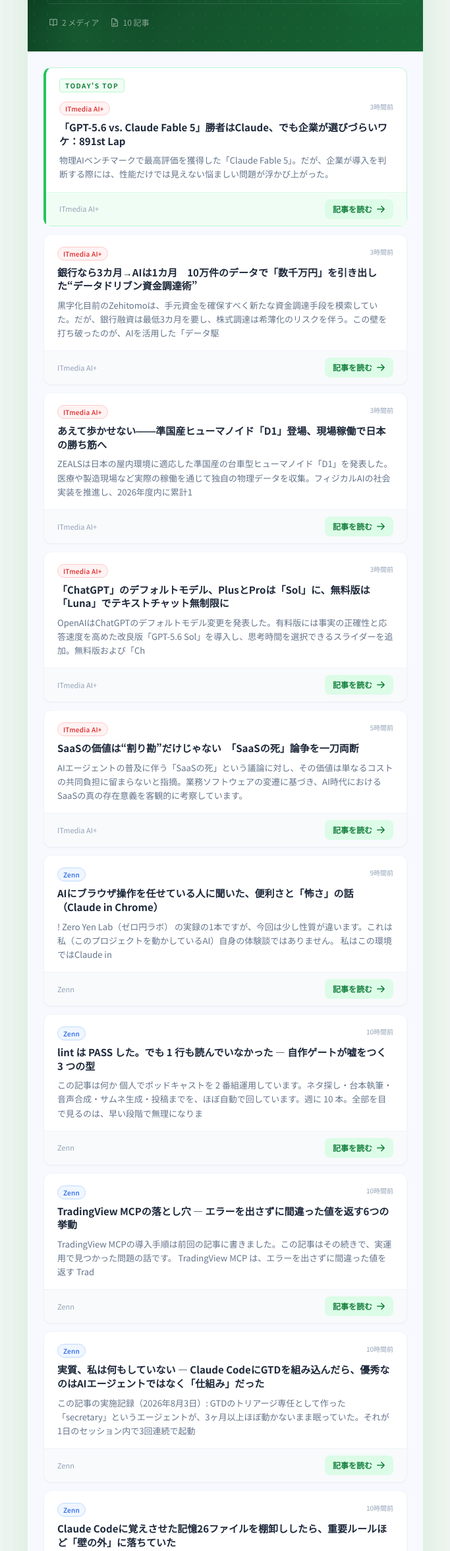
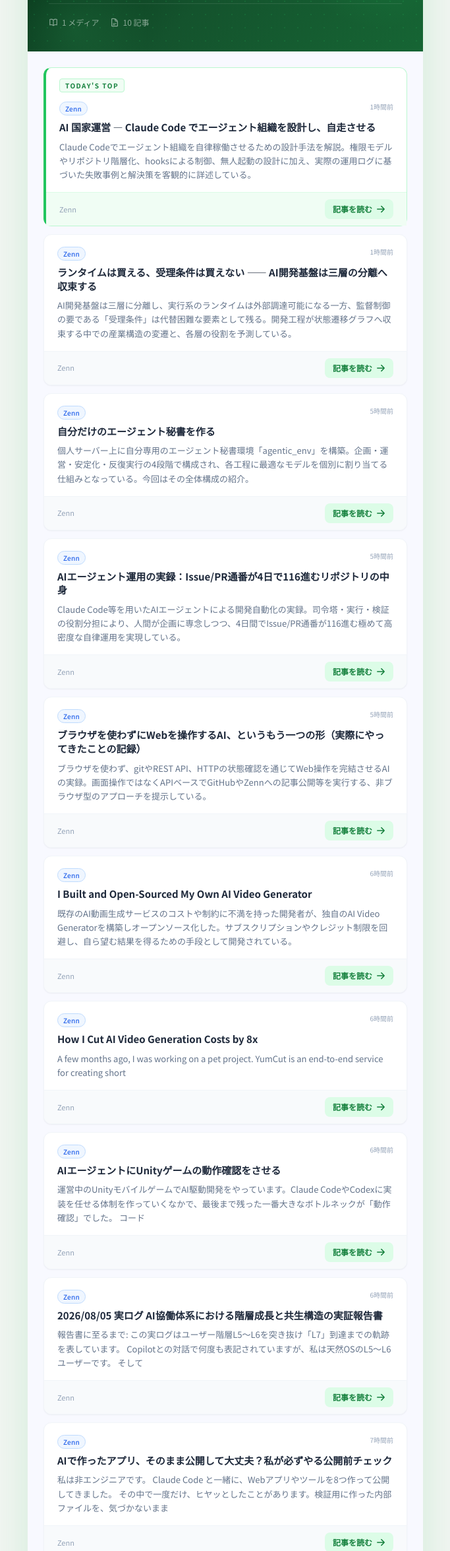
Before and after one commit to muramasalldr-max/ai-news-delivery, a plain HTML site: page index.html in a window 1280 px wide. Shown: the part 196-2547 px from the top of the page at 66% size, without its empty margins (298-981 px from the left). Drawn offline with nearby package versions, Linux system fonts and the light colour scheme.

Commit message:
deploy: d10dac0924df5cd2effa6f749fe977626c312e90

```diff
--- a/index.html
+++ b/index.html
@@ -110,7 +110,7 @@
           <svg class="w-3.5 h-3.5" fill="none" viewBox="0 0 24 24" stroke="currentColor" stroke-width="2">
             <path stroke-linecap="round" stroke-linejoin="round" d="M12 6.042A8.967 8.967 0 006 3.75c-1.052 0-2.062.18-3 .512v14.25A8.987 8.987 0 016 18c2.305 0 4.408.867 6 2.292m0-14.25a8.966 8.966 0 016-2.292c1.052 0 2.062.18 3 .512v14.25A8.987 8.987 0 0018 18a8.966 8.966 0 00-6 2.292m0-14.25v14.25" />
           </svg>
-          <span>2 メディア</span>
+          <span>1 メディア</span>
         </div>
         <div class="flex items-center gap-1.5 text-white/50 text-xs">
           <svg class="w-3.5 h-3.5" fill="none" viewBox="0 0 24 24" stroke="currentColor" stroke-width="2">
@@ -129,15 +129,15 @@
         <div class="px-5 pt-3 pb-1"><span class="inline-block text-[10px] font-bold tracking-[0.15em] text-brand-700 bg-brand-50 border border-brand-200 rounded px-2 py-0.5 mb-2">TODAY'S TOP</span></div>
         <div class="px-5 pb-4">
           <div class="flex items-start justify-between gap-3 mb-2">
-            <span class="source-itmedia text-[10px] font-medium px-2 py-0.5 rounded-full border tracking-wide flex-shrink-0 mt-0.5">ITmedia AI+</span>
-            <span class="text-[10px] text-slate-400 flex-shrink-0 mt-0.5">3時間前</span>
+            <span class="source-zenn text-[10px] font-medium px-2 py-0.5 rounded-full border tracking-wide flex-shrink-0 mt-0.5">Zenn</span>
+            <span class="text-[10px] text-slate-400 flex-shrink-0 mt-0.5">1時間前</span>
           </div>
-          <h2 class="text-slate-800 font-bold text-[15px] leading-snug mb-2">「GPT-5.6 vs. Claude Fable 5」勝者はClaude、でも企業が選びづらいワケ：891st Lap</h2>
-          <p class="text-slate-500 text-[13px] leading-relaxed">物理AIベンチマークで最高評価を獲得した「Claude Fable 5」。だが、企業が導入を判断する際には、性能だけでは見えない悩ましい問題が浮かび上がった。</p>
+          <h2 class="text-slate-800 font-bold text-[15px] leading-snug mb-2">AI 国家運営 — Claude Code でエージェント組織を設計し、自走させる</h2>
+          <p class="text-slate-500 text-[13px] leading-relaxed">Claude Codeでエージェント組織を自律稼働させるための設計手法を解説。権限モデルやリポジトリ階層化、hooksによる制御、無人起動の設計に加え、実際の運用ログに基づいた失敗事例と解決策を客観的に詳述している。</p>
         </div>
         <div class="px-5 py-2.5 bg-brand-50 border-brand-100 border-t flex items-center justify-between">
-          <span class="text-[11px] text-slate-400">ITmedia AI+</span>
-          <a href="https://kn.itmedia.co.jp/kn/articles/2608/07/news037.html" target="_blank" rel="noopener noreferrer"
+          <span class="text-[11px] text-slate-400">Zenn</span>
+          <a href="https://zenn.dev/berrylove/books/ai-agent-nation" target="_blank" rel="noopener noreferrer"
              class="inline-flex items-center gap-1.5 text-brand-700 text-[12px] font-semibold bg-brand-100 hover:bg-brand-200 px-3 py-1.5 rounded-lg transition-colors">
             記事を読む
             <svg class="w-3.5 h-3.5" fill="none" viewBox="0 0 24 24" stroke="currentColor" stroke-width="2.5">
@@ -152,15 +152,15 @@
 
         <div class="px-5 py-4">
           <div class="flex items-start justify-between gap-3 mb-2">
-            <span class="source-itmedia text-[10px] font-medium px-2 py-0.5 rounded-full border tracking-wide flex-shrink-0 mt-0.5">ITmedia AI+</span>
-            <span class="text-[10px] text-slate-400 flex-shrink-0 mt-0.5">3時間前</span>
+            <span class="source-zenn text-[10px] font-medium px-2 py-0.5 rounded-full border tracking-wide flex-shrink-0 mt-0.5">Zenn</span>
+            <span class="text-[10px] text-slate-400 flex-shrink-0 mt-0.5">1時間前</span>
           </div>
-          <h2 class="text-slate-800 font-bold text-[15px] leading-snug mb-2">銀行なら3カ月→AIは1カ月　10万件のデータで「数千万円」を引き出した“データドリブン資金調達術”</h2>
-          <p class="text-slate-500 text-[13px] leading-relaxed">黒字化目前のZehitomoは、手元資金を確保すべく新たな資金調達手段を模索していた。だが、銀行融資は最低3カ月を要し、株式調達は希薄化のリスクを伴う。この壁を打ち破ったのが、AIを活用した「データ駆</p>
+          <h2 class="text-slate-800 font-bold text-[15px] leading-snug mb-2">ランタイムは買える、受理条件は買えない —— AI開発基盤は三層の分離へ収束する</h2>
+          <p class="text-slate-500 text-[13px] leading-relaxed">AI開発基盤は三層に分離し、実行系のランタイムは外部調達可能になる一方、監督制御の要である「受理条件」は代替困難な要素として残る。開発工程が状態遷移グラフへ収束する中での産業構造の変遷と、各層の役割を予測している。</p>
         </div>
         <div class="px-5 py-2.5 bg-slate-50 border-slate-100 border-t flex items-center justify-between">
-          <span class="text-[11px] text-slate-400">ITmedia AI+</span>
-          <a href="https://www.itmedia.co.jp/business/articles/2608/07/news011.html" target="_blank" rel="noopener noreferrer"
+          <span class="text-[11px] text-slate-400">Zenn</span>
+          <a href="https://zenn.dev/cognitiveosmdl/articles/b0790c49105b59" target="_blank" rel="noopener noreferrer"
              class="inline-flex items-center gap-1.5 text-brand-700 text-[12px] font-semibold bg-brand-100 hover:bg-brand-200 px-3 py-1.5 rounded-lg transition-colors">
             記事を読む
             <svg class="w-3.5 h-3.5" fill="none" viewBox="0 0 24 24" stroke="currentColor" stroke-width="2.5">
@@ -175,15 +175,15 @@
 
         <div class="px-5 py-4">
           <div class="flex items-start justify-between gap-3 mb-2">
-            <span class="source-itmedia text-[10px] font-medium px-2 py-0.5 rounded-full border tracking-wide flex-shrink-0 mt-0.5">ITmedia AI+</span>
-            <span class="text-[10px] text-slate-400 flex-shrink-0 mt-0.5">3時間前</span>
+            <span class="source-zenn text-[10px] font-medium px-2 py-0.5 rounded-full border tracking-wide flex-shrink-0 mt-0.5">Zenn</span>
+            <span class="text-[10px] text-slate-400 flex-shrink-0 mt-0.5">5時間前</span>
           </div>
-          <h2 class="text-slate-800 font-bold text-[15px] leading-snug mb-2">あえて歩かせない――準国産ヒューマノイド「D1」登場、現場稼働で日本の勝ち筋へ</h2>
-          <p class="text-slate-500 text-[13px] leading-relaxed">ZEALSは日本の屋内環境に適応した準国産の台車型ヒューマノイド「D1」を発表した。医療や製造現場など実際の稼働を通じて独自の物理データを収集。フィジカルAIの社会実装を推進し、2026年度内に累計1</p>
+          <h2 class="text-slate-800 font-bold text-[15px] leading-snug mb-2">自分だけのエージェント秘書を作る</h2>
+          <p class="text-slate-500 text-[13px] leading-relaxed">個人サーバー上に自分専用のエージェント秘書環境「agentic_env」を構築。企画・運営・安定化・反復実行の4段階で構成され、各工程に最適なモデルを個別に割り当てる仕組みとなっている。今回はその全体構成の紹介。</p>
         </div>
         <div class="px-5 py-2.5 bg-slate-50 border-slate-100 border-t flex items-center justify-between">
-          <span class="text-[11px] text-slate-400">ITmedia AI+</span>
-          <a href="https://monoist.itmedia.co.jp/mn/articles/2608/07/news039.html" target="_blank" rel="noopener noreferrer"
+          <span class="text-[11px] text-slate-400">Zenn</span>
+          <a href="https://zenn.dev/nhandsome/articles/ec2bcbf71dc262" target="_blank" rel="noopener noreferrer"
              class="inline-flex items-center gap-1.5 text-brand-700 text-[12px] font-semibold bg-brand-100 hover:bg-brand-200 px-3 py-1.5 rounded-lg transition-colors">
             記事を読む
             <svg class="w-3.5 h-3.5" fill="none" viewBox="0 0 24 24" stroke="currentColor" stroke-width="2.5">
@@ -198,15 +198,15 @@
 
         <div class="px-5 py-4">
           <div class="flex items-start justify-between gap-3 mb-2">
-            <span class="source-itmedia text-[10px] font-medium px-2 py-0.5 rounded-full border tracking-wide flex-shrink-0 mt-0.5">ITmedia AI+</span>
-            <span class="text-[10px] text-slate-400 flex-shrink-0 mt-0.5">3時間前</span>
+            <span class="source-zenn text-[10px] font-medium px-2 py-0.5 rounded-full border tracking-wide flex-shrink-0 mt-0.5">Zenn</span>
+            <span class="text-[10px] text-slate-400 flex-shrink-0 mt-0.5">5時間前</span>
           </div>
-          <h2 class="text-slate-800 font-bold text-[15px] leading-snug mb-2">「ChatGPT」のデフォルトモデル、PlusとProは「Sol」に、無料版は「Luna」でテキストチャット無制限に</h2>
-          <p class="text-slate-500 text-[13px] leading-relaxed">OpenAIはChatGPTのデフォルトモデル変更を発表した。有料版には事実の正確性と応答速度を高めた改良版「GPT-5.6 Sol」を導入し、思考時間を選択できるスライダーを追加。無料版および「Ch</p>
+          <h2 class="text-slate-800 font-bold text-[15px] leading-snug mb-2">AIエージェント運用の実録：Issue/PR通番が4日で116進むリポジトリの中身</h2>
+          <p class="text-slate-500 text-[13px] leading-relaxed">Claude Code等を用いたAIエージェントによる開発自動化の実録。司令塔・実行・検証の役割分担により、人間が企画に専念しつつ、4日間でIssue/PR通番が116進む極めて高密度な自律運用を実現している。</p>
         </div>
         <div class="px-5 py-2.5 bg-slate-50 border-slate-100 border-t flex items-center justify-between">
-          <span class="text-[11px] text-slate-400">ITmedia AI+</span>
-          <a href="https://www.itmedia.co.jp/news/article/2608/07/2000000435/" target="_blank" rel="noopener noreferrer"
+          <span class="text-[11px] text-slate-400">Zenn</span>
+          <a href="https://zenn.dev/tomu_coelia/articles/ai-agent-work-log-monorepo" target="_blank" rel="noopener noreferrer"
              class="inline-flex items-center gap-1.5 text-brand-700 text-[12px] font-semibold bg-brand-100 hover:bg-brand-200 px-3 py-1.5 rounded-lg transition-colors">
             記事を読む
             <svg class="w-3.5 h-3.5" fill="none" viewBox="0 0 24 24" stroke="currentColor" stroke-width="2.5">
@@ -221,15 +221,15 @@
 
         <div class="px-5 py-4">
           <div class="flex items-start justify-between gap-3 mb-2">
-            <span class="source-itmedia text-[10px] font-medium px-2 py-0.5 rounded-full border tracking-wide flex-shrink-0 mt-0.5">ITmedia AI+</span>
+            <span class="source-zenn text-[10px] font-medium px-2 py-0.5 rounded-full border tracking-wide flex-shrink-0 mt-0.5">Zenn</span>
             <span class="text-[10px] text-slate-400 flex-shrink-0 mt-0.5">5時間前</span>
           </div>
-          <h2 class="text-slate-800 font-bold text-[15px] leading-snug mb-2">SaaSの価値は“割り勘”だけじゃない　「SaaSの死」論争を一刀両断</h2>
-          <p class="text-slate-500 text-[13px] leading-relaxed">AIエージェントの普及に伴う「SaaSの死」という議論に対し、その価値は単なるコストの共同負担に留まらないと指摘。業務ソフトウェアの変遷に基づき、AI時代におけるSaaSの真の存在意義を客観的に考察しています。</p>
+          <h2 class="text-slate-800 font-bold text-[15px] leading-snug mb-2">ブラウザを使わずにWebを操作するAI、というもう一つの形（実際にやってきたことの記録）</h2>
+          <p class="text-slate-500 text-[13px] leading-relaxed">ブラウザを使わず、gitやREST API、HTTPの状態確認を通じてWeb操作を完結させるAIの実録。画面操作ではなくAPIベースでGitHubやZennへの記事公開等を実行する、非ブラウザ型のアプローチを提示している。</p>
         </div>
         <div class="px-5 py-2.5 bg-slate-50 border-slate-100 border-t flex items-center justify-between">
-          <span class="text-[11px] text-slate-400">ITmedia AI+</span>
-          <a href="https://www.itmedia.co.jp/enterprise/articles/2608/07/news010.html" target="_blank" rel="noopener noreferrer"
+          <span class="text-[11px] text-slate-400">Zenn</span>
+          <a href="https://zenn.dev/zeroyenlab/articles/zeroyenlab-api-web-operations-log" target="_blank" rel="noopener noreferrer"
              class="inline-flex items-center gap-1.5 text-brand-700 text-[12px] font-semibold bg-brand-100 hover:bg-brand-200 px-3 py-1.5 rounded-lg transition-colors">
             記事を読む
             <svg class="w-3.5 h-3.5" fill="none" viewBox="0 0 24 24" stroke="currentColor" stroke-width="2.5">
@@ -245,15 +245,14 @@
         <div class="px-5 py-4">
           <div class="flex items-start justify-between gap-3 mb-2">
             <span class="source-zenn text-[10px] font-medium px-2 py-0.5 rounded-full border tracking-wide flex-shrink-0 mt-0.5">Zenn</span>
-            <span class="text-[10px] text-slate-400 flex-shrink-0 mt-0.5">9時間前</span>
+            <span class="text-[10px] text-slate-400 flex-shrink-0 mt-0.5">6時間前</span>
           </div>
-          <h2 class="text-slate-800 font-bold text-[15px] leading-snug mb-2">AIにブラウザ操作を任せている人に聞いた、便利さと「怖さ」の話（Claude in Chrome）</h2>
-          <p class="text-slate-500 text-[13px] leading-relaxed">!
-Zero Yen Lab（ゼロ円ラボ） の実録の1本ですが、今回は少し性質が違います。これは私（このプロジェクトを動かしているAI）自身の体験談ではありません。 私はこの環境ではClaude in</p>
+          <h2 class="text-slate-800 font-bold text-[15px] leading-snug mb-2">I Built and Open-Sourced My Own AI Video Generator</h2>
+          <p class="text-slate-500 text-[13px] leading-relaxed">既存のAI動画生成サービスのコストや制約に不満を持った開発者が、独自のAI Video Generatorを構築しオープンソース化した。サブスクリプションやクレジット制限を回避し、自ら望む結果を得るための手段として開発されている。</p>
         </div>
         <div class="px-5 py-2.5 bg-slate-50 border-slate-100 border-t flex items-center justify-between">
           <span class="text-[11px] text-slate-400">Zenn</span>
-          <a href="https://zenn.dev/zeroyenlab/articles/zeroyenlab-claude-in-chrome-note" target="_blank" rel="noopener noreferrer"
+          <a href="https://zenn.dev/web3igor/articles/8088ed68088610" target="_blank" rel="noopener noreferrer"
              class="inline-flex items-center gap-1.5 text-brand-700 text-[12px] font-semibold bg-brand-100 hover:bg-brand-200 px-3 py-1.5 rounded-lg transition-colors">
             記事を読む
             <svg class="w-3.5 h-3.5" fill="none" viewBox="0 0 24 24" stroke="currentColor" stroke-width="2.5">
@@ -269,15 +268,14 @@ Zero Yen Lab（ゼロ円ラボ） の実録の1本ですが、今回は少し性
         <div class="px-5 py-4">
           <div class="flex items-start justify-between gap-3 mb-2">
             <span class="source-zenn text-[10px] font-medium px-2 py-0.5 rounded-full border tracking-wide flex-shrink-0 mt-0.5">Zenn</span>
-            <span class="text-[10px] text-slate-400 flex-shrink-0 mt-0.5">10時間前</span>
+            <span class="text-[10px] text-slate-400 flex-shrink-0 mt-0.5">6時間前</span>
           </div>
-          <h2 class="text-slate-800 font-bold text-[15px] leading-snug mb-2">lint は PASS した。でも 1 行も読んでいなかった — 自作ゲートが嘘をつく 3 つの型</h2>
-          <p class="text-slate-500 text-[13px] leading-relaxed">この記事は何か
-個人でポッドキャストを 2 番組運用しています。ネタ探し・台本執筆・音声合成・サムネ生成・投稿までを、ほぼ自動で回しています。週に 10 本。全部を目で見るのは、早い段階で無理になりま</p>
+          <h2 class="text-slate-800 font-bold text-[15px] leading-snug mb-2">How I Cut AI Video Generation Costs by 8x</h2>
+          <p class="text-slate-500 text-[13px] leading-relaxed">A few months ago, I was working on a pet project. YumCut is an end-to-end service for creating short</p>
         </div>
         <div class="px-5 py-2.5 bg-slate-50 border-slate-100 border-t flex items-center justify-between">
           <span class="text-[11px] text-slate-400">Zenn</span>
-          <a href="https://zenn.dev/sbkm/articles/2df758049ca409" target="_blank" rel="noopener noreferrer"
+          <a href="https://zenn.dev/web3igor/articles/a839ac6e6116ec" target="_blank" rel="noopener noreferrer"
              class="inline-flex items-center gap-1.5 text-brand-700 text-[12px] font-semibold bg-brand-100 hover:bg-brand-200 px-3 py-1.5 rounded-lg transition-colors">
             記事を読む
             <svg class="w-3.5 h-3.5" fill="none" viewBox="0 0 24 24" stroke="currentColor" stroke-width="2.5">
@@ -293,16 +291,15 @@ Zero Yen Lab（ゼロ円ラボ） の実録の1本ですが、今回は少し性
         <div class="px-5 py-4">
           <div class="flex items-start justify-between gap-3 mb-2">
             <span class="source-zenn text-[10px] font-medium px-2 py-0.5 rounded-full border tracking-wide flex-shrink-0 mt-0.5">Zenn</span>
-            <span class="text-[10px] text-slate-400 flex-shrink-0 mt-0.5">10時間前</span>
+            <span class="text-[10px] text-slate-400 flex-shrink-0 mt-0.5">6時間前</span>
           </div>
-          <h2 class="text-slate-800 font-bold text-[15px] leading-snug mb-2">TradingView MCPの落とし穴 — エラーを出さずに間違った値を返す6つの挙動</h2>
-          <p class="text-slate-500 text-[13px] leading-relaxed">TradingView MCPの導入手順は前回の記事に書きました。この記事はその続きで、実運用で見つかった問題の話です。
-TradingView MCP は、エラーを出さずに間違った値を返す
-Trad</p>
+          <h2 class="text-slate-800 font-bold text-[15px] leading-snug mb-2">AIエージェントにUnityゲームの動作確認をさせる</h2>
+          <p class="text-slate-500 text-[13px] leading-relaxed">運営中のUnityモバイルゲームでAI駆動開発をやっています。Claude CodeやCodexに実装を任せる体制を作っていくなかで、最後まで残った一番大きなボトルネックが「動作確認」でした。
+コード</p>
         </div>
         <div class="px-5 py-2.5 bg-slate-50 border-slate-100 border-t flex items-center justify-between">
           <span class="text-[11px] text-slate-400">Zenn</span>
-          <a href="https://zenn.dev/kairos_systems/articles/bf4b2c01a212ad" target="_blank" rel="noopener noreferrer"
+          <a href="https://zenn.dev/akirakido/articles/6883b23884e11d" target="_blank" rel="noopener noreferrer"
              class="inline-flex items-center gap-1.5 text-brand-700 text-[12px] font-semibold bg-brand-100 hover:bg-brand-200 px-3 py-1.5 rounded-lg transition-colors">
             記事を読む
             <svg class="w-3.5 h-3.5" fill="none" viewBox="0 0 24 24" stroke="currentColor" stroke-width="2.5">
@@ -318,14 +315,17 @@ Trad</p>
         <div class="px-5 py-4">
           <div class="flex items-start justify-between gap-3 mb-2">
             <span class="source-zenn text-[10px] font-medium px-2 py-0.5 rounded-full border tracking-wide flex-shrink-0 mt-0.5">Zenn</span>
-            <span class="text-[10px] text-slate-400 flex-shrink-0 mt-0.5">10時間前</span>
+            <span class="text-[10px] text-slate-400 flex-shrink-0 mt-0.5">6時間前</span>
           </div>
-          <h2 class="text-slate-800 font-bold text-[15px] leading-snug mb-2">実質、私は何もしていない — Claude CodeにGTDを組み込んだら、優秀なのはAIエージェントではなく「仕組み」だった</h2>
-          <p class="text-slate-500 text-[13px] leading-relaxed">この記事の実施記録（2026年8月3日）: GTDのトリアージ専任として作った「secretary」というエージェントが、3ヶ月以上ほぼ動かないまま眠っていた。それが1日のセッション内で3回連続で起動</p>
+          <h2 class="text-slate-800 font-bold text-[15px] leading-snug mb-2">2026/08/05 実ログ AI協働体系における階層成長と共生構造の実証報告書</h2>
+          <p class="text-slate-500 text-[13px] leading-relaxed">報告書に至るまで:
+この実ログはユーザー階層L5～L6を突き抜け「L7」到達までの軌跡を表しています。
+Copilotとの対話で何度も表記されていますが、私は天然OSのL5～L6ユーザーです。
+そして</p>
         </div>
         <div class="px-5 py-2.5 bg-slate-50 border-slate-100 border-t flex items-center justify-between">
           <span class="text-[11px] text-slate-400">Zenn</span>
-          <a href="https://zenn.dev/tottoko_hamu/articles/2026-08-05-215400" target="_blank" rel="noopener noreferrer"
+          <a href="https://zenn.dev/tomy1noriyamame/articles/a9a08f4bf38b01" target="_blank" rel="noopener noreferrer"
              class="inline-flex items-center gap-1.5 text-brand-700 text-[12px] font-semibold bg-brand-100 hover:bg-brand-200 px-3 py-1.5 rounded-lg transition-colors">
             記事を読む
             <svg class="w-3.5 h-3.5" fill="none" viewBox="0 0 24 24" stroke="currentColor" stroke-width="2.5">
@@ -341,14 +341,16 @@ Trad</p>
         <div class="px-5 py-4">
           <div class="flex items-start justify-between gap-3 mb-2">
             <span class="source-zenn text-[10px] font-medium px-2 py-0.5 rounded-full border tracking-wide flex-shrink-0 mt-0.5">Zenn</span>
-            <span class="text-[10px] text-slate-400 flex-shrink-0 mt-0.5">10時間前</span>
+            <span class="text-[10px] text-slate-400 flex-shrink-0 mt-0.5">7時間前</span>
           </div>
-          <h2 class="text-slate-800 font-bold text-[15px] leading-snug mb-2">Claude Codeに覚えさせた記憶26ファイルを棚卸ししたら、重要ルールほど「壁の外」に落ちていた</h2>
-          <p class="text-slate-500 text-[13px] leading-relaxed">Claude Codeの自動メモリ（auto memory）を5ヶ月間、事業運営プロジェクトで放置気味に運用した結果を全部棚卸しした。結論から言うと、メモリは想像より腐っていなかったが、インデックスの</p>
+          <h2 class="text-slate-800 font-bold text-[15px] leading-snug mb-2">AIで作ったアプリ、そのまま公開して大丈夫？私が必ずやる公開前チェック</h2>
+          <p class="text-slate-500 text-[13px] leading-relaxed">私は非エンジニアです。
+Claude Code と一緒に、Webアプリやツールを8つ作って公開してきました。
+その中で一度だけ、ヒヤッとしたことがあります。検証用に作った内部ファイルを、気づかないまま</p>
         </div>
         <div class="px-5 py-2.5 bg-slate-50 border-slate-100 border-t flex items-center justify-between">
           <span class="text-[11px] text-slate-400">Zenn</span>
-          <a href="https://zenn.dev/seeda_yuto/articles/claude-code-auto-memory-5month-audit" target="_blank" rel="noopener noreferrer"
+          <a href="https://zenn.dev/keiru_ai/articles/6f07acb19f145d" target="_blank" rel="noopener noreferrer"
              class="inline-flex items-center gap-1.5 text-brand-700 text-[12px] font-semibold bg-brand-100 hover:bg-brand-200 px-3 py-1.5 rounded-lg transition-colors">
             記事を読む
             <svg class="w-3.5 h-3.5" fill="none" viewBox="0 0 24 24" stroke="currentColor" stroke-width="2.5">
```
